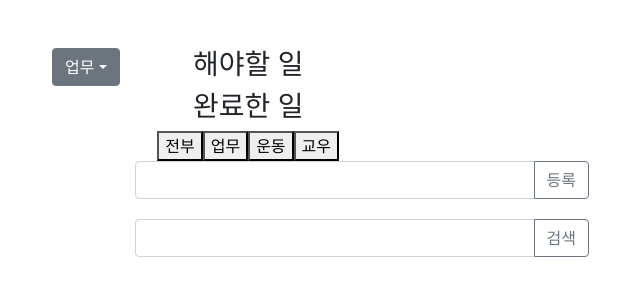
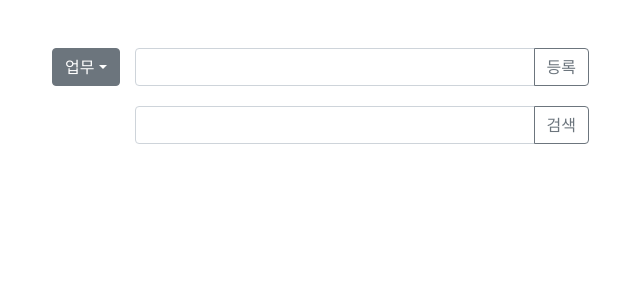
Before and after one commit to fcsn/create-react-app-test, a React (Create React App) app: page / in a window 1280 px wide. Shown: the top 300 px of the page, without its empty margins (312-952 px from the left). Built offline with nearby package versions, Linux system fonts and the light colour scheme.

Commit message:
refactor: Divide TodoTable to TodoTable and TodoUnit

```diff
--- a/src/components/TodoTable/TodoTable.js
+++ b/src/components/TodoTable/TodoTable.js
@@ -1,4 +1,5 @@
 import React, { Component } from 'react';
+import TodoUnit from '../../../src/components/TodoUnit/TodoUnit'
 
 class TodoTable extends Component {
     static defaultProps = {
@@ -8,73 +9,43 @@ class TodoTable extends Component {
         _handleOnClickFilterTodoItems: () => { console.warn(`not defined.`)}
     }
 
-    // _handleOnClickToggleState (index) {
-    //     const { todoItems } = this.props
-    //     // const newTodoItems = todoItems.slice(0)
-    //     // ??
-    //     const newTodoItems = todoItems
-    //     newTodoItems[index].isCompleted = !todoItems[index].isCompleted
-    //     this.setState({ todoItems: newTodoItems })
+    constructor (props) {
+        super(props)
+        // this._handleOnClickUpdate = this._handleOnClickUpdate.bind(this)
+    }
+    // _handleOnClickUpdate (item) {
+    //     const {todoItems} = this.props
     // }
 
+    componentDidUpdate (prevProps, prevState) {
+        console.log(`prevProps: ${prevProps}`)
+        console.dir(prevProps)
+        console.log(`prevState: ${prevState}`)
+    }
+
     render () {
-        //     // JSON.stringify(this.props.todoItems)
-        //     <div>
-        //         {this.props.todoItems.filter(item => !item.isCompleted).map(item =>
-        //         <div key={item.id}>{item.id +1}. {item.title}</div>
-        //         )}
-        //     </div>
+        // const renderCancelButton = item => (
+        //     <button className="btn btn-danger btn-sm"
+        //             style={{marginLeft: 5}}
+        //             onClick={() => this.props._handleOnClickRemove(item.id)}>
+        //     삭제
+        //     </button>
         // )
-        // const { todoItems, _handleOnClickRemove } = this.props
-
-        const renderCancelButton = item => (
-            <button className="btn btn-danger btn-sm"
-                    style={{marginLeft: 5}}
-                    onClick={() => this.props._handleOnClickRemove(item.id)}>
-            삭제
-            </button>
+        // const renderUpdateButton = item => (
+        //     <button className="btn btn-danger btn-sm"
+        //             style={{marginLeft: 5}}
+        //             onClick={() => this._handleOnClickUpdate(item)}>
+        //         수정
+        //     </button>
+        // )
+        const { todoItems } = this.props
+        const completedList = todoItems.filter(item => !item.isCompleted).map(
+            item => <TodoUnit key={item.id} item={item}/>
         )
         return (
-        <React.Fragment>
-            <div className='col-6'>
-                <h3>해야할 일</h3>
-                {this.props.todoItems.filter(item => !item.isCompleted).map(item =>
-                        <div key={item.id} style={{ margin: 10 }}>
-                            {/*<span>{item.category}/</span>*/}
-                            <span style={{ marginRight: 5 }}>{item.id + 1}. {item.title}</span>
-                            <button
-                                className='btn btn-success btn-sm'
-                                onClick={() => this.props._handleOnClickToggleState(item.id)}
-                            >
-                                완료
-                            </button>
-                            {renderCancelButton(item)}
-                        </div>
-                    )
-                }
+            <div>
+                {completedList}
             </div>
-
-            <div className='col-6'>
-            <h3>완료한 일</h3>
-                {this.props.todoItems.filter(item => item.isCompleted).map(item =>
-                    <div key={item.id} style={{margin: 10}}>
-                        <span style={{marginRight: 5}}>{item.id + 1}. {item.title}</span>
-                        <button className='btn btn-warning btn-sm'
-                                onClick={() => this.props._handleOnClickToggleState(item.id)}>
-                            취소
-                        </button>
-                        {renderCancelButton(item)}
-                    </div>
-                )}
-            </div>
-
-            <div className="col-6">
-                <button onClick={() => this.props._handleOnClickFilterTodoItems('업무')}>전부</button>
-                <button onClick={() => this.props._handleOnClickFilterTodoItems('업무')}>업무</button>
-                <button onClick={() => this.props._handleOnClickFilterTodoItems('운동')}>운동</button>
-                <button onClick={() => this.props._handleOnClickFilterTodoItems('교우')}>교우</button>
-            </div>
-    </React.Fragment>
         )
     }
 }
--- /dev/null
+++ b/src/components/TodoUnit/TodoUnit.js
@@ -0,0 +1,14 @@
+import React, {Component} from 'react'
+
+class TodoUnit extends Component {
+    render () {
+        const {item} = this.props
+        return (
+            <div>
+                {item.id + 1}. {item.title}
+            </div>
+        )
+    }
+}
+
+export default TodoUnit;
--- /dev/null
+++ b/src/components/TodoUnit/index.js
@@ -0,0 +1 @@
+export { default } from './TodoUnit'
```
